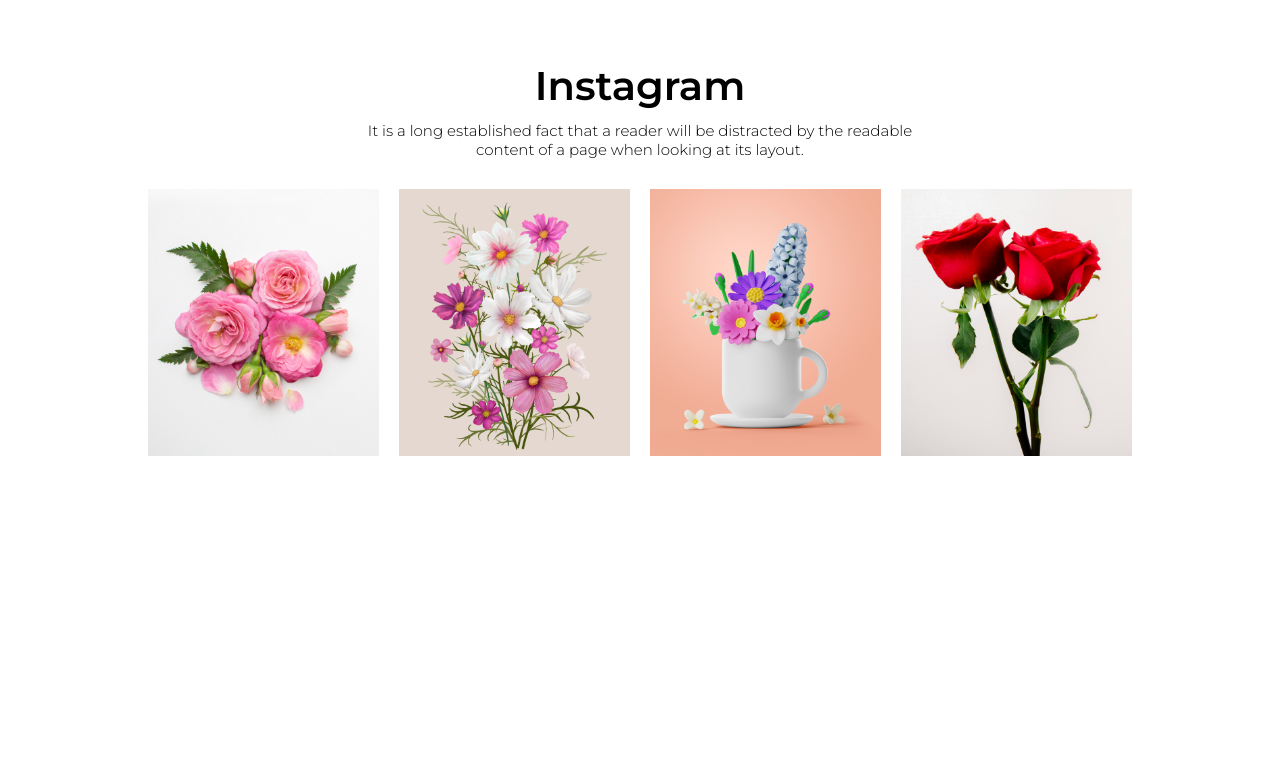
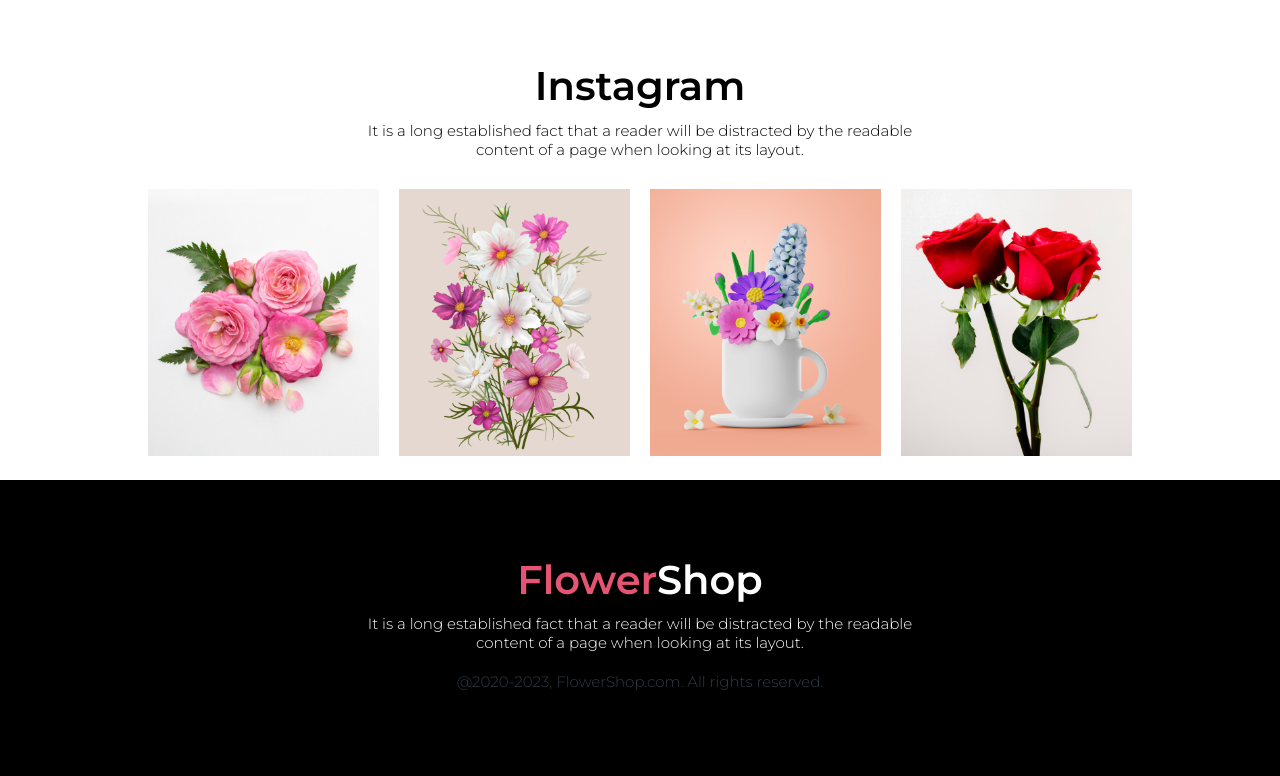
Before and after one commit to ashiqueabdullah/flower-shop-assignment-programingherro, a plain HTML site: page index.html in a window 1280 px wide. Shown: the part 535-1311 px from the top of the page. Before the commit the page ends 1015 px from the top, so only its background shows below. Drawn offline with Linux system fonts and the light colour scheme.

Commit message:
Footer Section

```diff
--- a/css/style.css
+++ b/css/style.css
@@ -8,10 +8,18 @@
 .light-bg{
 	background-color:#FCEEF1;
 }
+.dark-bg{
+	background-color: black;
+}
 
 .container{
 	width: 80%;
 	padding: 5% 10% 0% 10%;
+}
+
+.container2{
+	width: 80%;
+	padding: 5% 10% 5% 10%;
 }
 
 .row{
@@ -82,3 +90,34 @@
 }
 
 /*Instagram Section End*/
+
+/*Footer Section Start*/
+.footer{}
+.footer h2{
+	font-size: 40px;
+	font-weight: 600;
+	font-family: 'Montserrat', sans-serif;
+	text-align: center;
+	margin: 1% 0%;
+	color: white;
+}
+.footer p{
+	font-size: 15px;
+	font-weight: 300;
+	font-family: 'Montserrat', sans-serif;
+	text-align: center;
+	margin: 1% 0%;
+	color: white;
+}
+.footer p.copyright{
+	color: #303B43;
+	font-size: 15px;
+	font-weight: 300;
+	font-family: 'Montserrat', sans-serif;
+	text-align: center;
+	margin: 2% 0%;
+}
+.pinkcolor{
+	color: #E55473;
+}
+/*Footer Section End*/
--- a/index.html
+++ b/index.html
@@ -25,6 +25,8 @@
 	</div>
 	<!-- Hero section end -->
 
+
+
 	<!-- Instagram Section Start -->
 	<div class="container instagram">
 		<h2>Instagram</h2>
@@ -39,6 +41,21 @@
 	</div>
 	<!-- Instagram Section End -->
 
+	<!-- Call to action section Start -->
+	<!-- Call to action section End -->
+
+
+	<!-- Footer Section Start -->
+	<div class="container2 dark-bg">
+		<div class="footer">
+			<h2><span class="pinkcolor">Flower</span>Shop</h2>
+			<p>It is a long established fact that a reader will be distracted by the readable <br>
+			content of a page when looking at its layout.</p>
+			<p class="copyright">@2020-2023, FlowerShop.com. All rights reserved. </p>
+		</div>
+	</div>
+	<!-- Footer Section End -->
+
 	<script src="js/style.js"></script>
 </body>
 </html>
```
